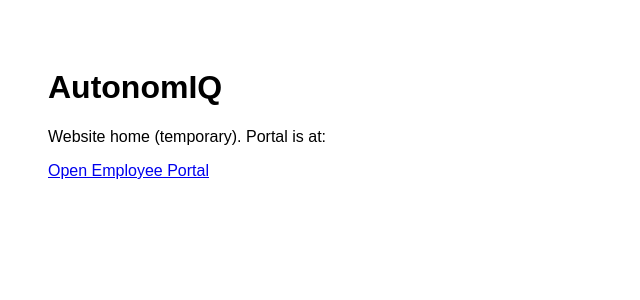
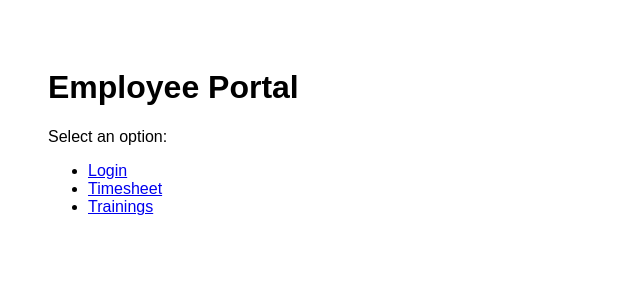
Before and after one commit to dayanidhi281986-boop/autonomiqsystems-website2, a Next.js app: page / in a window 1280 px wide. Shown: the top 300 px of the page, without its empty margins (0-640 px from the left). Built offline with nearby package versions, Linux system fonts and the light colour scheme.

Commit message:
Rename Home to PortalHome and update content

```diff
--- a/app/page.tsx
+++ b/app/page.tsx
@@ -1,9 +1,16 @@
-export default function Home() {
+import Link from "next/link";
+
+export default function PortalHome() {
   return (
     <main style={{ padding: 40, fontFamily: "Arial, sans-serif" }}>
-      <h1>AutonomIQ</h1>
-      <p>Website home (temporary). Portal is at:</p>
-      <a href="/portal">Open Employee Portal</a>
+      <h1>Employee Portal</h1>
+      <p>Select an option:</p>
+
+      <ul>
+        <li><Link href="/portal/login">Login</Link></li>
+        <li><Link href="/portal/timesheet">Timesheet</Link></li>
+        <li><Link href="/portal/trainings">Trainings</Link></li>
+      </ul>
     </main>
   );
 }
```
